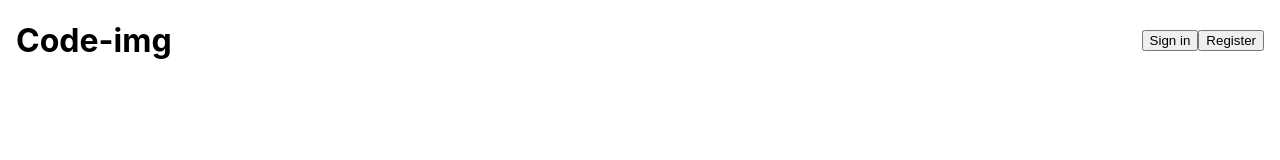
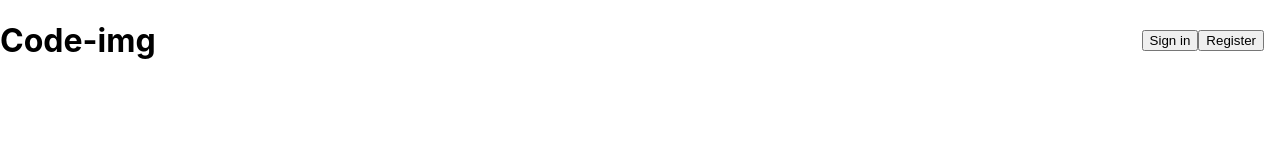
Before and after one commit to mlbiche/code-img, a React (Create React App) app: page / in a window 1280 px wide. Shown: the top 160 px of the page. Built offline with nearby package versions, Linux system fonts and the light colour scheme.

Commit message:
Add a link to the home page on the brand name

```diff
--- a/src/CommonNavbar/CommonNavbar.css
+++ b/src/CommonNavbar/CommonNavbar.css
@@ -2,6 +2,11 @@
   display: flex;
   flex-direction: row;
   justify-content: space-between;
+}
+
+#common-navbar-container > #brand-name-link {
+  text-decoration: none;
+  color: black;
 }
 
 #common-navbar-container > #brand-name-container {
--- a/src/CommonNavbar/CommonNavbar.js
+++ b/src/CommonNavbar/CommonNavbar.js
@@ -1,4 +1,6 @@
 import React from 'react';
+import { Link } from 'react-router-dom';
+
 import './CommonNavbar.css'
 
 /**
@@ -7,9 +9,11 @@ import './CommonNavbar.css'
 function CommonNavbar() {
   return (
     <div id="common-navbar-container">
-      <div id="brand-name-container">
-        <h1>Code-img</h1>
-      </div>
+      <Link to='/' id="brand-name-link">
+        <div id="brand-name-container">
+          <h1>Code-img</h1>
+        </div>
+      </Link>
       <div id="authentification-container">
         <button>Sign in</button>
         <button>Register</button>
```
